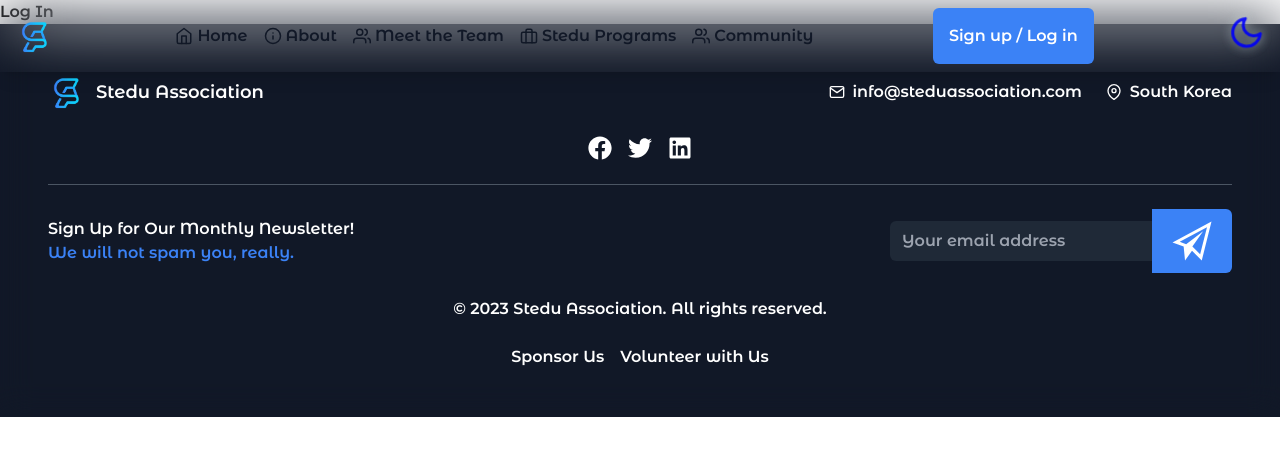
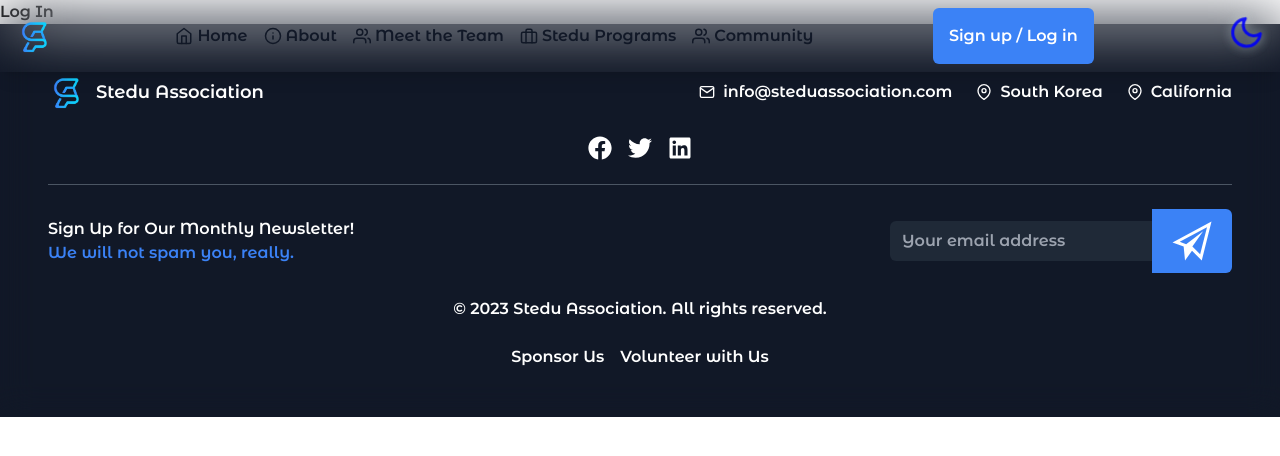
Before and after one commit to Stedu-Association/Stedu-Association-Website, a React (Create React App) app: page /login in a window 1280 px wide. Shown: the top 456 px of the page. Built offline with nearby package versions, Linux system fonts and the light colour scheme; no server answers.

Commit message:
footer db

```diff
--- a/src/components/Footer.js
+++ b/src/components/Footer.js
@@ -1,11 +1,11 @@
 import React, { useState } from 'react';
 import { motion } from 'framer-motion';
-import { FiMail, FiPhone, FiMapPin } from 'react-icons/fi';
+import { FiMail, FiMapPin } from 'react-icons/fi';
 import { FaFacebook, FaTwitter, FaLinkedin } from 'react-icons/fa';
 import { IoMdPaperPlane } from 'react-icons/io';
 import Logo from '../assets/images/logo.png';
 import app from '../db/Firebase';
-import { getDatabase, ref, push, query, update, get, orderByChild, equalTo } from 'firebase/database';
+import { getDatabase, ref, push } from 'firebase/database';
 
 const Footer = () => {
   const [email, setEmail] = useState('');
@@ -50,6 +50,10 @@
             <div className="flex items-center space-x-2">
               <FiMapPin />
               <span>South Korea</span>
+            </div>
+            <div className="flex items-center space-x-2">
+              <FiMapPin />
+              <span>California</span>
             </div>
           </div>
         </div>
```
